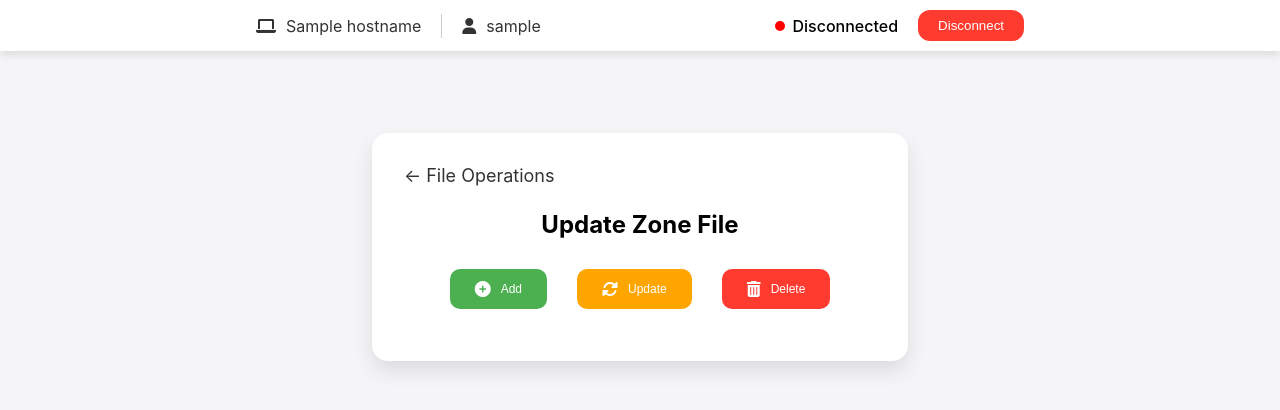
After one commit to lakshankd/flask-dnssec, a Flask app: template templates/update_zone_file.html in a window 1280 px wide. The commit adds this page. Shown: the top 410 px of the page. Run offline with Flask 3, Linux system fonts and the light colour scheme; the template is opened without the code that fills it: most values are stand-ins (such as "Sample title", 1, 10 or a date in 2020).

Commit message:
adding routes for update zone file

```diff
--- a/app.py
+++ b/app.py
@@ -109,6 +109,19 @@ def logout():
     return redirect(url_for('login'))
 
 
+@app.route('/file_operations')
+def file_operations():
+    global ssh_client
+    if ssh_client:
+        hostname = session.get('hostname')
+        username = session.get('username')
+        connection_status = session.get('ssh_connection', False)
+        return render_template('file_operations.html', hostname=hostname, username=username,
+                               connection_status=connection_status)
+    else:
+        return redirect(url_for('login'))
+
+
 @app.route('/backup_zone')
 def backup_zone():
     global ssh_client
@@ -120,6 +133,17 @@ def backup_zone():
                                connection_status=connection_status)
     else:
         return redirect(url_for('login'))
+
+
+@app.route('/update_zone_file')
+def update_zone_file():
+    global ssh_client
+    if ssh_client:
+        hostname = session.get('hostname')
+        username = session.get('username')
+        connection_status = session.get('ssh_connection', False)
+        return render_template('update_zone_file.html', hostname=hostname, username=username,
+                               connection_status=connection_status)
 
 
 @app.route('/check_zone_file_availability', methods=['POST'])
--- a/static/js/backup.js
+++ b/static/js/backup.js
@@ -82,7 +82,7 @@ $(document).ready(function () {
         });
     });
 
-    $('#next-generate-keys-btn').click(function () {
-        window.location.href = generateKeysUrl;
+    $('#next-update-zone-file-btn').click(function () {
+        window.location.href = updateZoneFileUrl;
     });
 });
--- /dev/null
+++ b/static/js/update_zone_file.js
@@ -0,0 +1,7 @@
+$(document).ready(function () {
+    console.log("update_zone_file.js file loaded")
+
+    $('#next-generate-keys-btn').click(function () {
+        window.location.href = generateKeysUrl;
+    });
+})
--- a/static/styles.css
+++ b/static/styles.css
@@ -414,6 +414,88 @@ form button:hover {
 
 /*  End of Backup Zone CSS  */
 
+/* Update Zone File */
+.update-zone-file-button-container {
+    text-align: center;
+    margin-bottom: 20px;
+    display: flex;
+    justify-content: center;
+}
+
+.update-zone-file-action-btn {
+    color: white;
+    border: none;
+    padding: 12px 25px;
+    margin: 0 15px;
+    border-radius: 10px;
+    cursor: pointer;
+    font-size: 12px;
+    display: flex;
+    align-items: center;
+    justify-content: center;
+    gap: 10px;
+    transition: background-color 0.3s ease;
+}
+
+#update-zone-file-show-add-form {
+    background-color: #4CAF50;
+}
+
+#update-zone-file-show-add-form:hover {
+    background-color: #45a049;
+}
+
+/* Update A Record Button */
+#update-zone-file-show-update-form {
+    background-color: #FFA500;
+}
+
+#update-zone-file-show-update-form:hover {
+    background-color: #e69500;
+}
+
+/* Delete A Record Button */
+#update-zone-file-show-delete-form {
+    background-color: #ff3b30;
+}
+
+#update-zone-file-show-delete-form:hover {
+    background-color: #e5563c;
+}
+
+.update-zone-file-action-btn i {
+    font-size: 16px;
+}
+
+.update-zone-file-form-section {
+    display: none;
+    padding: 20px;
+    background-color: #f9f9f9;
+    border-radius: 10px;
+    box-shadow: 0 4px 10px rgba(0, 0, 0, 0.1);
+}
+
+.update-zone-file-form-section h2 {
+    color: #333;
+}
+
+update-zone-file-button {
+    background-color: #007bff;
+    color: white;
+    border: none;
+    padding: 10px 20px;
+    margin-top: 20px;
+    border-radius: 8px;
+    cursor: pointer;
+    transition: background-color 0.3s ease;
+}
+
+update-zone-file-button:hover {
+    background-color: #0056b3;
+}
+
+/* End of Update Zone File*/
+
 /* Generate Keys CSS*/
 .generate-keys-container {
     background-color: white;
--- /dev/null
+++ b/templates/update_zone_file.html
@@ -0,0 +1,37 @@
+{% extends "base_with_navbar.html" %}
+
+{% block title %}Backup DNS Zone - DNSSEC Guardian{% endblock %}
+
+{% block content %}
+    <div class="backup-container">
+        <a href="{{ url_for('file_operations') }}" class="back-arrow">
+            &#8592; File Operations
+        </a>
+        <h2 class="backup-header">Update Zone File</h2>
+
+        <div class="update-zone-file-button-container">
+            <button id="update-zone-file-show-add-form" class="update-zone-file-action-btn">
+                <i class="fas fa-plus-circle"></i>
+                Add
+            </button>
+            <button id="update-zone-file-show-update-form" class="update-zone-file-action-btn">
+                <i class="fas fa-sync-alt"></i>
+                Update
+            </button>
+            <button id="update-zone-file-show-delete-form" class="update-zone-file-action-btn">
+                <i class="fas fa-trash-alt"></i>
+                Delete
+            </button>
+        </div>
+
+    </div>
+
+    <!-- scripts -->
+    <script src="https://code.jquery.com/jquery-3.6.0.min.js"></script>
+    <script src="{{ url_for('static', filename='js/update_zone_file.js') }}"></script>
+    <script>
+        const checkZoneFileAvailabilityUrl = "{{ url_for('check_zone_file_availability') }}";
+        const confirmBackupZoneFileUrl = "{{ url_for('confirm_backup_zone_file') }}";
+        const generateKeysUrl = "{{ url_for('generate_keys') }}"
+    </script>
+{% endblock %}
```
Also changed, not shown: templates/backup_zone.html (+5 -5 lines), templates/dashboard.html (+5 -4 lines), templates/file_operations.html (added, +33 -0 lines).
